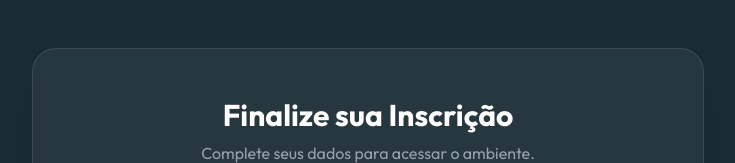
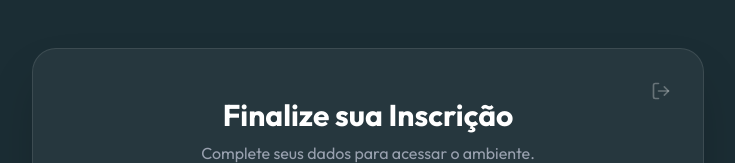
Before and after one commit to weslley-nunes/projeto_resistencia, a Next.js app: page /inscricao in a window 1280 px wide. Shown: the top 163 px of the page, without its empty margins (272-1007 px from the left). Built offline with nearby package versions, Linux system fonts and the light colour scheme; no server answers; sample sign-in values are in the browser's storage.

Commit message:
UI: Add navigation and logout buttons to admin and registration pages

```diff
--- a/app/admin/page.tsx
+++ b/app/admin/page.tsx
@@ -1,9 +1,10 @@
 'use client';
 
-import { useSession } from 'next-auth/react';
+import { useSession, signOut } from 'next-auth/react';
 import { useRouter } from 'next/navigation';
 import { useEffect, useState } from 'react';
-import { Download, CheckCircle, XCircle, Search, Shield } from 'lucide-react';
+import { Download, CheckCircle, XCircle, Search, Shield, LogOut, ArrowLeft } from 'lucide-react';
+import Link from 'next/link';
 
 interface User {
     id: string;
@@ -102,6 +103,24 @@ export default function AdminDashboard() {
     return (
         <div className="min-h-screen bg-gray-50 p-6 md:p-12 font-sans">
             <div className="max-w-7xl mx-auto space-y-8">
+
+                {/* Navigation Bar */}
+                <div className="flex justify-between items-center bg-white p-4 rounded-2xl shadow-sm border border-gray-100 mb-8">
+                    <Link
+                        href="/dashboard"
+                        className="flex items-center gap-2 text-gray-500 hover:text-brand-primary transition font-medium"
+                    >
+                        <ArrowLeft size={20} />
+                        Voltar ao Dashboard
+                    </Link>
+                    <button
+                        onClick={() => signOut({ callbackUrl: '/' })}
+                        className="flex items-center gap-2 text-red-500 hover:bg-red-50 px-4 py-2 rounded-lg transition"
+                    >
+                        <LogOut size={20} />
+                        Sair
+                    </button>
+                </div>
 
                 {/* Header */}
                 <div className="flex flex-col md:flex-row justify-between items-start md:items-center gap-4">
--- a/app/inscricao/page.tsx
+++ b/app/inscricao/page.tsx
@@ -6,7 +6,8 @@ import { useForm } from 'react-hook-form';
 import { zodResolver } from '@hookform/resolvers/zod';
 import * as z from 'zod';
 import { useState } from 'react';
-import { Loader2, Save, CheckCircle } from 'lucide-react';
+import { Loader2, Save, CheckCircle, LogOut } from 'lucide-react';
+import { signOut } from 'next-auth/react';
 
 // Validation Schema
 const schema = z.object({
@@ -67,7 +68,14 @@ export default function RegistrationPage() {
 
     return (
         <div className="min-h-screen bg-brand-secondary text-white font-sans py-12 px-6">
-            <div className="max-w-2xl mx-auto bg-white/5 border border-white/10 rounded-3xl p-8 md:p-12 shadow-2xl">
+            <div className="max-w-2xl mx-auto bg-white/5 border border-white/10 rounded-3xl p-8 md:p-12 shadow-2xl relative">
+                <button
+                    onClick={() => signOut({ callbackUrl: '/' })}
+                    className="absolute top-6 right-6 p-2 text-white/30 hover:text-red-400 transition"
+                    title="Sair / Trocar Conta"
+                >
+                    <LogOut size={20} />
+                </button>
                 <div className="text-center mb-10">
                     <h1 className="text-3xl font-bold mb-2">Finalize sua Inscrição</h1>
                     <p className="text-gray-400">Complete seus dados para acessar o ambiente.</p>
```
